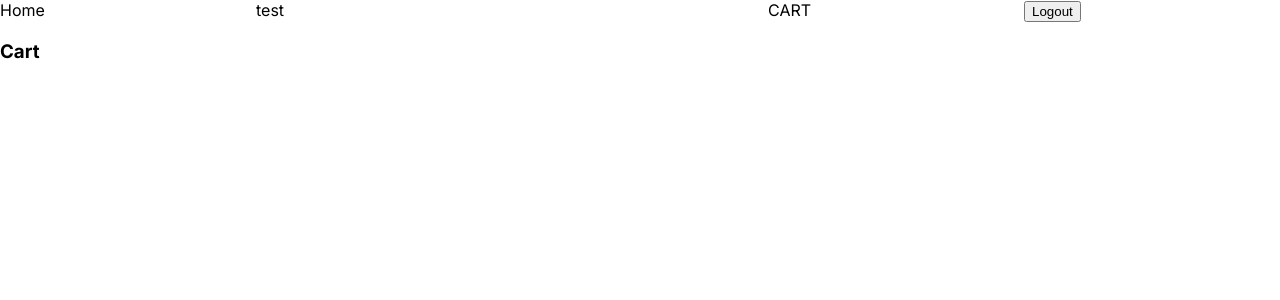
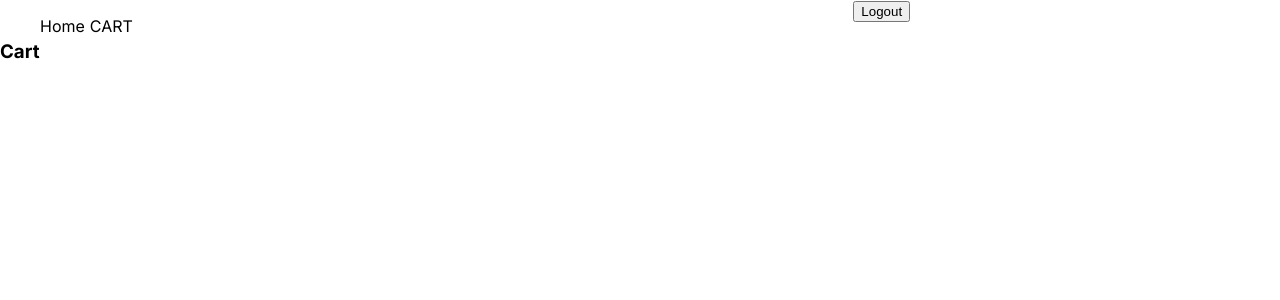
Before and after one commit to jrdnthedev/zesties, a Next.js app: page /pages/cart in a window 1280 px wide. Shown: the top 300 px of the page. Built offline with nearby package versions, Linux system fonts and the light colour scheme.

Commit message:
refactor: updated cart ui to include remove item button, updated navbar ui to include cart notification hmtl

```diff
--- a/app/components/cart/cart.tsx
+++ b/app/components/cart/cart.tsx
@@ -16,6 +16,9 @@ export default function Cart() {
                 <span>{item.name}</span>
                 <span>{item.price}</span>
                 <span>{item.quantity}</span>
+                <span>
+                  <button onClick={() => removeItem(item.id)}>Remove</button>
+                </span>
               </p>
             </li>
           ))}
--- a/app/components/navbar/navbar.module.scss
+++ b/app/components/navbar/navbar.module.scss
@@ -4,6 +4,13 @@
   span {
     flex: 1;
   }
+}
+
+#main_nav li {
+  list-style: none;
+  display: inline-block;
+  margin-right: 5px;
+  position: relative;
 }
 
 @media screen and (min-width: 768px) {
@@ -13,7 +20,7 @@
     flex-direction: row;
     span {
       flex: 1;
-      &:nth-child(2) {
+      &:nth-child(1) {
         flex: 2;
       }
     }
--- a/app/components/navbar/navbar.tsx
+++ b/app/components/navbar/navbar.tsx
@@ -1,20 +1,32 @@
 import Link from "next/link";
 import Logout from "../logout/logout";
 import styles from "./navbar.module.scss";
+import { useShoppingCart } from "@/app/context/CartContext";
 
 export default function NavBar() {
+  const { cart } = useShoppingCart();
+
   return (
     <nav id={styles.nav}>
       <span>
+        <ul id={styles.main_nav}>
+          <li>
+            {" "}
             <Link href="/pages/product_catalog" replace>
               Home
             </Link>
+          </li>
+          <li>
+            <Link href="/pages/cart" replace>
+              {cart.items.length ? (
+                <span className={cart.items.length ? "dot" : ""}>
+                  {cart.items.length}
                 </span>
-      <span>test</span>
-      <span>
-        <Link href="/pages/cart" replace>
+              ) : null}
               CART
             </Link>
+          </li>
+        </ul>
       </span>
       <span>
         <Logout />
```
Lines whose indentation alone changed are shown as unchanged.
